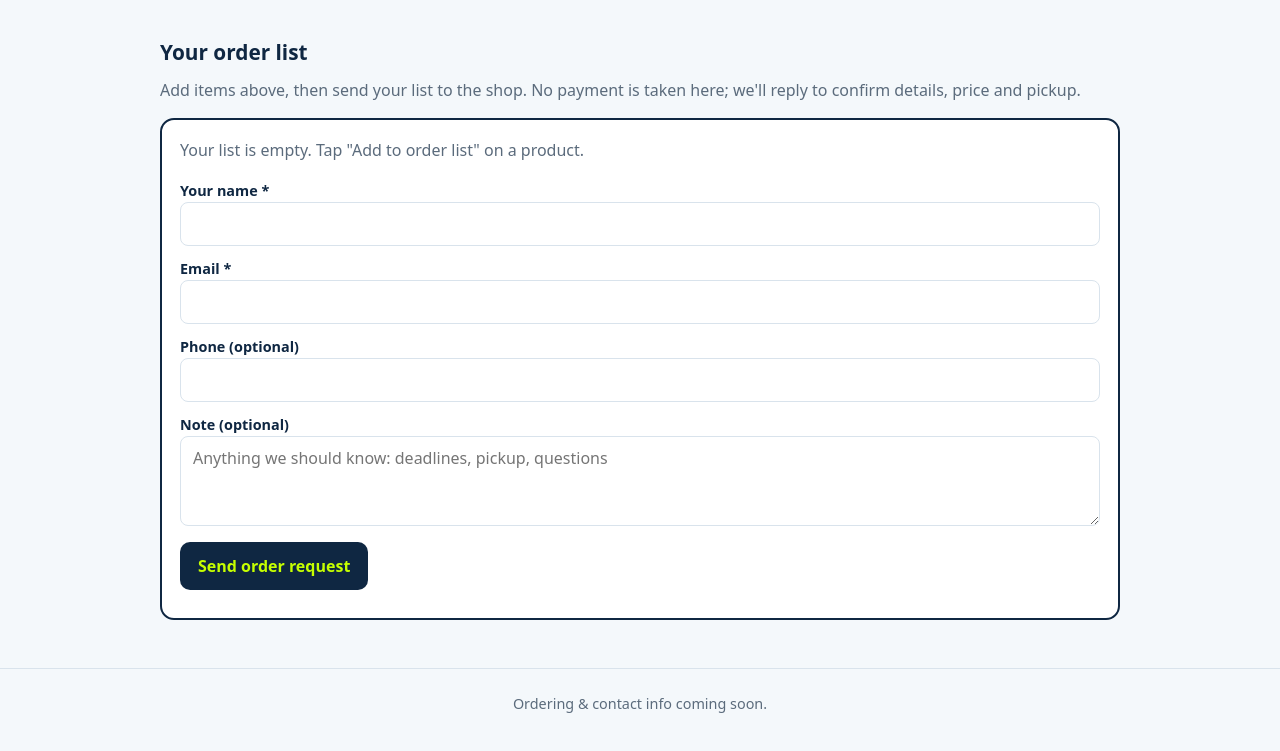
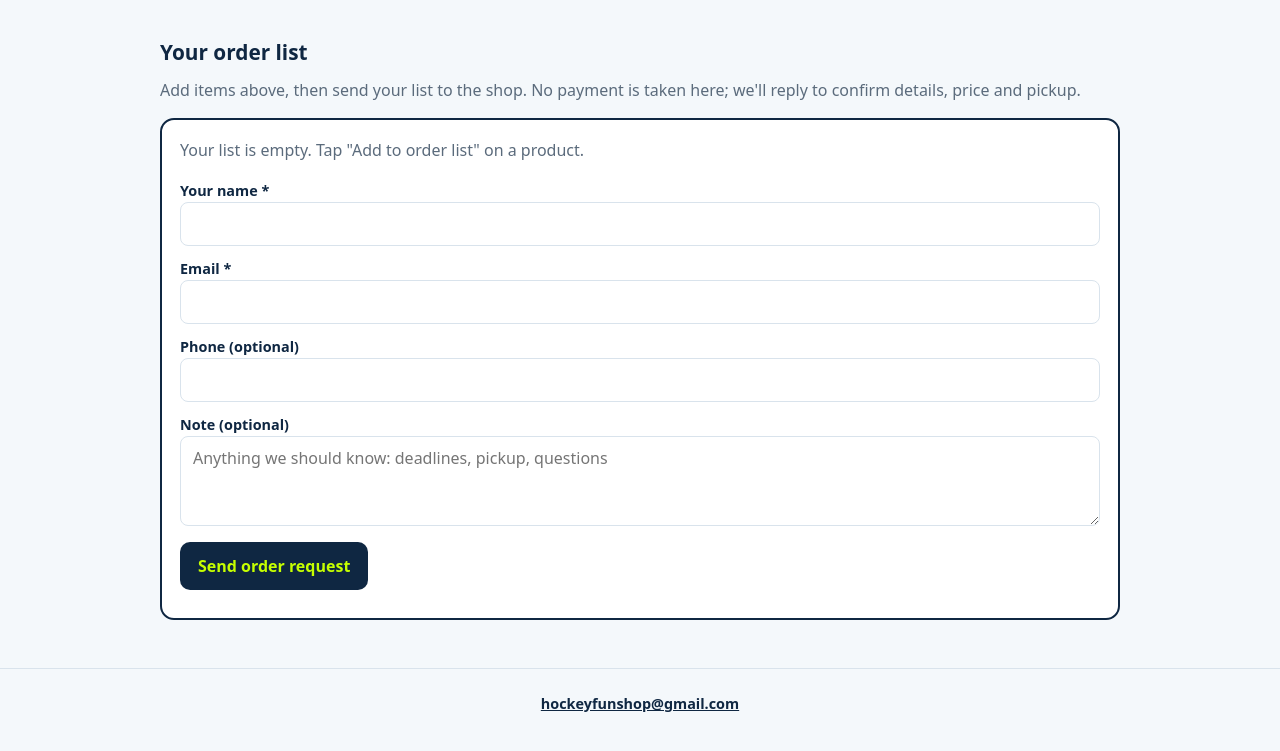
Before and after one commit to HockeyFunShop/Shop, a plain HTML site: page index.html in a window 1280 px wide. Shown: the part 2115-2866 px from the top of the page. Drawn offline with Linux system fonts and the light colour scheme.

Commit message:
Show shop email in footer
Co-Authored-By: Claude Opus 5.5 <noreply@anthropic.com>
Claude-Session: https://claude.ai/code/session_01Xb6S23381iwAgwqM3Czx18

```diff
--- a/index.html
+++ b/index.html
@@ -145,7 +145,7 @@
 <a href="#order" class="fab" id="fab" hidden>Order list (<span id="fab-n">0</span>)</a>
 
 <footer>
-  <div class="wrap">Ordering &amp; contact info coming soon.</div>
+  <div class="wrap"><a href="mailto:hockeyfunshop@gmail.com" style="color:var(--navy);font-weight:700" data-umami-event="Email link">hockeyfunshop@gmail.com</a></div>
 </footer>
 
 <script>
```
